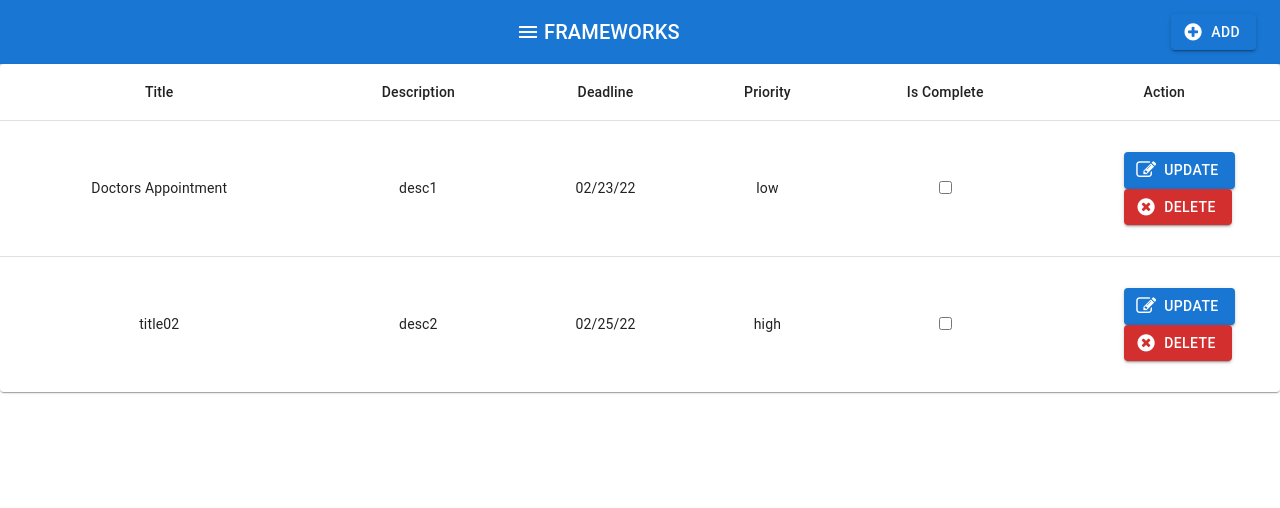
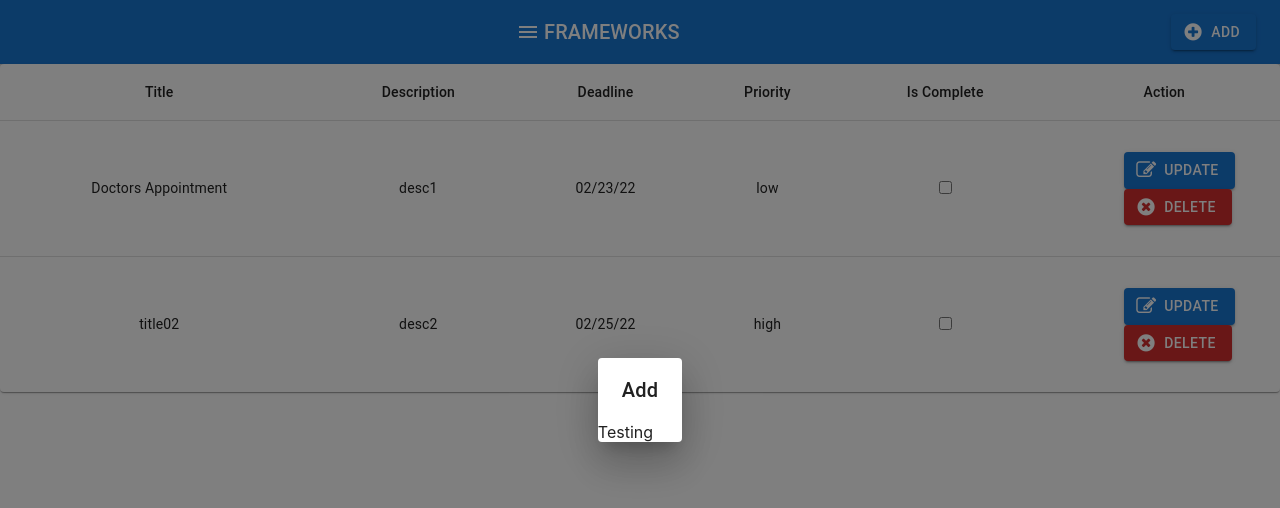
Before and after one commit to lat71/to-do-app, a React (Create React App) app: page / in a window 1280 px wide. Both pictures are taken after a click on the button "ADD". Shown: the top 508 px of the page. Built offline with nearby package versions, Linux system fonts and the light colour scheme; a small style sheet from the web is missing.

Commit message:
Began work on SimpleDialog component

```diff
--- a/src/components/ButtonAppBar.js
+++ b/src/components/ButtonAppBar.js
@@ -7,8 +7,21 @@ import Button from '@mui/material/Button';
 import Icon from '@mui/material/Icon';
 import IconButton from '@mui/material/IconButton';
 import MenuIcon from '@mui/icons-material/Menu';
+import SimpleDialog from './SimpleDialog';
 
 export default function ButtonAppBar() {
+
+    const [open, setOpen] = React.useState(false);
+    const [selectedValue, setSelectedValue] = React.useState();
+
+    const handleClickOpen = () => {
+        setOpen(true);
+    };
+
+    const handleClose = (value) => {
+        setOpen(false);
+        setSelectedValue(value);
+    };
 
     return (
         <Box sx={{ flexGrow: 1 }}>
@@ -26,9 +39,17 @@ export default function ButtonAppBar() {
             <Typography variant="h6" component="div" sx={{ flexGrow: 1 }}>
                 FRAMEWORKS
             </Typography>
-            <Button variant="contained" color="primary" startIcon={<Icon className={"fa fa-plus-circle"} />}>Add</Button>
+            <Button variant="contained" color="primary"
+                    startIcon={<Icon className={"fa fa-plus-circle"} />}
+                    onClick={handleClickOpen}>Add</Button>
             </Toolbar>
         </AppBar>
+        <SimpleDialog
+        title="Add"
+        selectedValue={selectedValue}
+        open={open}
+        onClose={handleClose}
+        />
         </Box>
     );
 }
--- /dev/null
+++ b/src/components/SimpleDialog.js
@@ -0,0 +1,21 @@
+import Dialog from '@mui/material/Dialog';
+import DialogTitle from '@mui/material/DialogTitle';
+
+export default function SimpleDialog(props) {
+    const { title, allowTitle, onClose, selectedValue, open } = props;
+
+    const handleClose = () => {
+      onClose(selectedValue);
+    };
+
+    const handleListItemClick = (value) => {
+      onClose(value);
+    };
+
+    return (
+      <Dialog onClose={handleClose} open={open}>
+        <DialogTitle>{title}</DialogTitle>
+        Testing
+      </Dialog>
+    );
+  }
```
